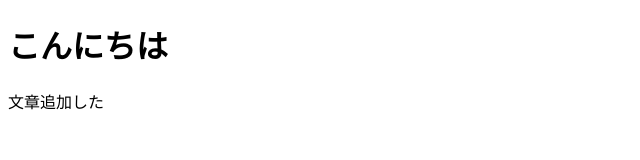
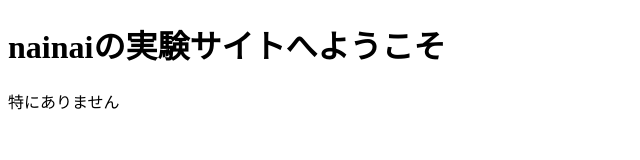
Before and after one commit to nainai323/nainai323.github.io, a plain HTML site: page index.html in a window 1280 px wide. Shown: the whole page, without its empty margins (0-640 px from the left). Drawn offline with Linux system fonts and the light colour scheme.

Commit message:
題名変更

```diff
--- a/index.html
+++ b/index.html
@@ -7,7 +7,8 @@
     <title>Document</title>
 </head>
 <body>
-    <h1>こんにちは</h1>
-    <p>文章追加した</p>
+    <h1>nainaiの実験サイトへようこそ</h1>
+    <p></p>
+    <p>特にありません</p>
 </body>
 </html>
```
